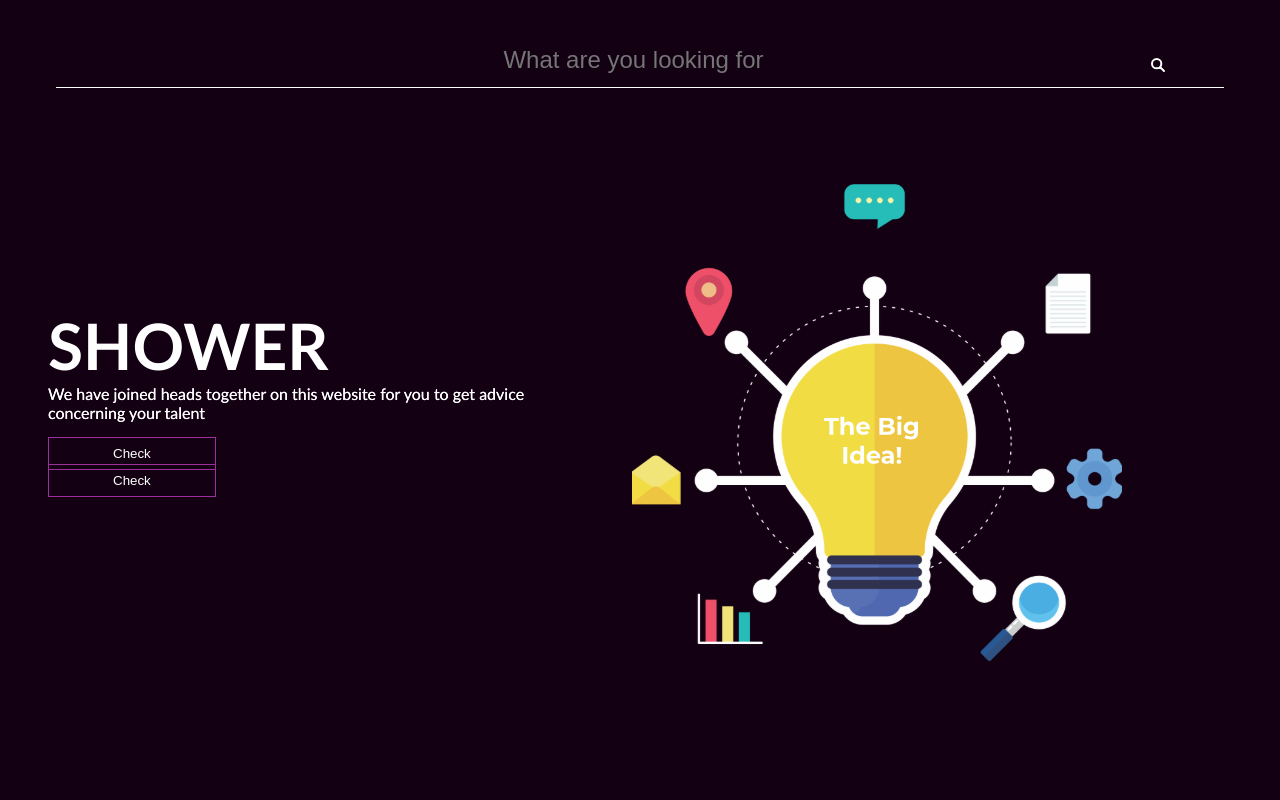
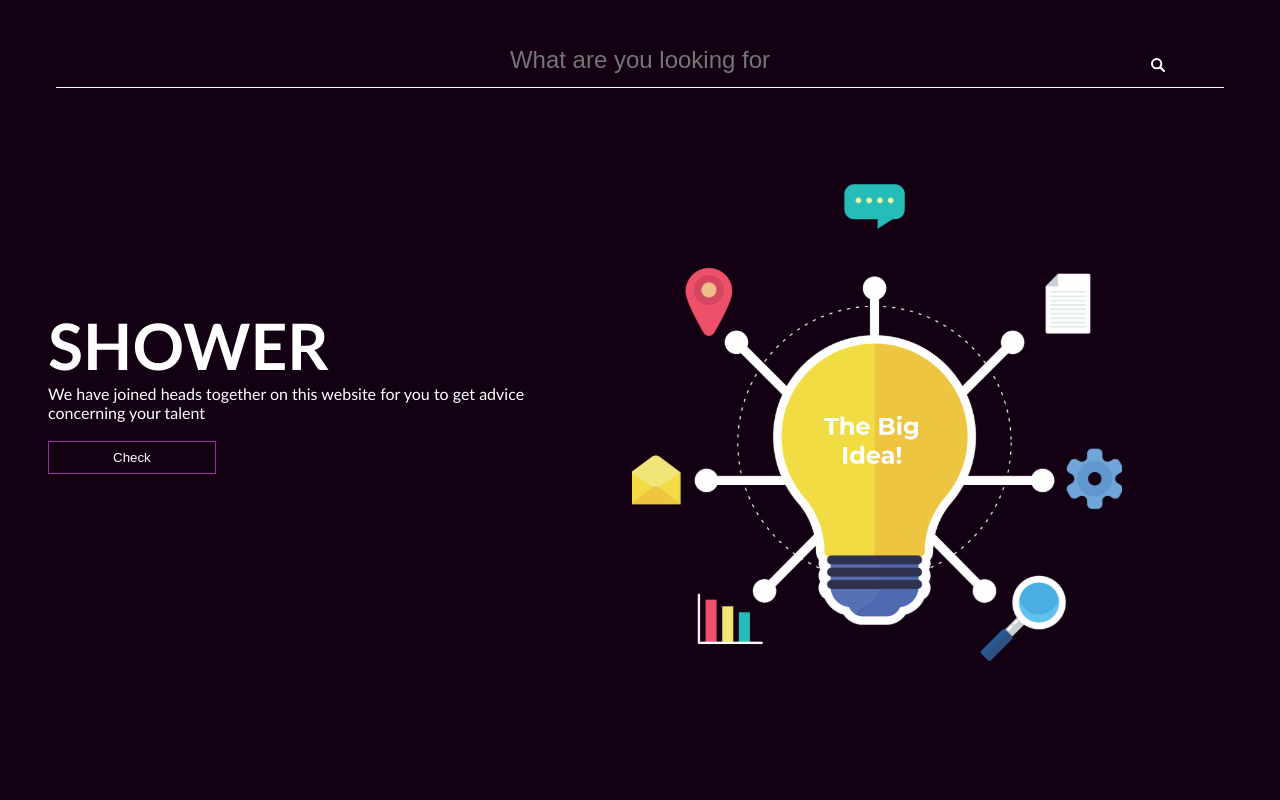
Before and after one commit to TaiwoSoftware/Shower, a React (Vite) app: page / in a window 1280 px wide. Shown: the top 800 px of the page. Built offline with nearby package versions, Linux system fonts and the light colour scheme.

Commit message:
Fix the fact that the header was displaying twice

```diff
--- a/src/Components/Header/Navbar.jsx
+++ b/src/Components/Header/Navbar.jsx
@@ -5,7 +5,7 @@ import MobileRegister from "../MobileRegister";
 import FormContainer from "../FormContainer";
 import HeaderDetails from "./HeaderDetails";
 const Navbar = () => {
-  const [displayHeader, setDisplayHeader] = useState(false);
+
 
   const [isClicked, setIsClicked] = useState(false);
 
@@ -24,7 +24,7 @@ const Navbar = () => {
     <div>
       <nav>
         <div className="searchDiv">
-          <input type="search" placeholder="What are you looking for" />
+          <input type="text" placeholder="What are you looking for" />
           <button type="submit">
             <img src={icon} alt="search-icon" />
           </button>
@@ -44,11 +44,6 @@ const Navbar = () => {
         <FormContainer toggli="toggleEvent" />
       )}
 
-      {displayHeader === true ? (
-          <HeaderDetails toggleHeader="toggleHeader" />
-        ) : (
-          <HeaderDetails toggleHeader="displayHeader" />
-        )}
     </div>
   );
 };
--- a/src/Styles/styles.css
+++ b/src/Styles/styles.css
@@ -91,7 +91,8 @@ nav input:hover {
 }
 
 nav input:focus {
-  cursor: help;
+  /* cursor: help; */
+  cursor:progress;
   border: 1px solid rgba(128, 128, 128, 0.387);
   border-left: none;
   border-right: none;
```
